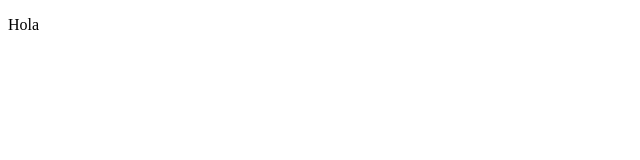
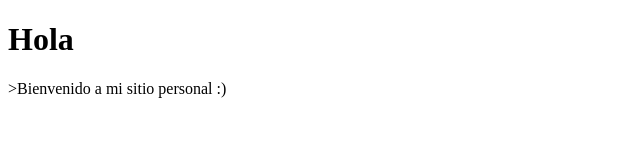
Before and after one commit to SakugaCoder/personal-web-site-2020, a plain HTML site: page index.html in a window 1280 px wide. Shown: the whole page, without its empty margins (0-640 px from the left). Drawn offline with Linux system fonts and the light colour scheme.

Commit message:
Update index.html

```diff
--- a/index.html
+++ b/index.html
@@ -6,6 +6,8 @@
     <title>Diego Fernando</title>
 </head>
 <body>
-    <p>Hola</p>
+    <h1>Hola</h1>
+    <p>>Bienvenido a mi sitio personal :)</p>
+
 </body>
 </html>
```
